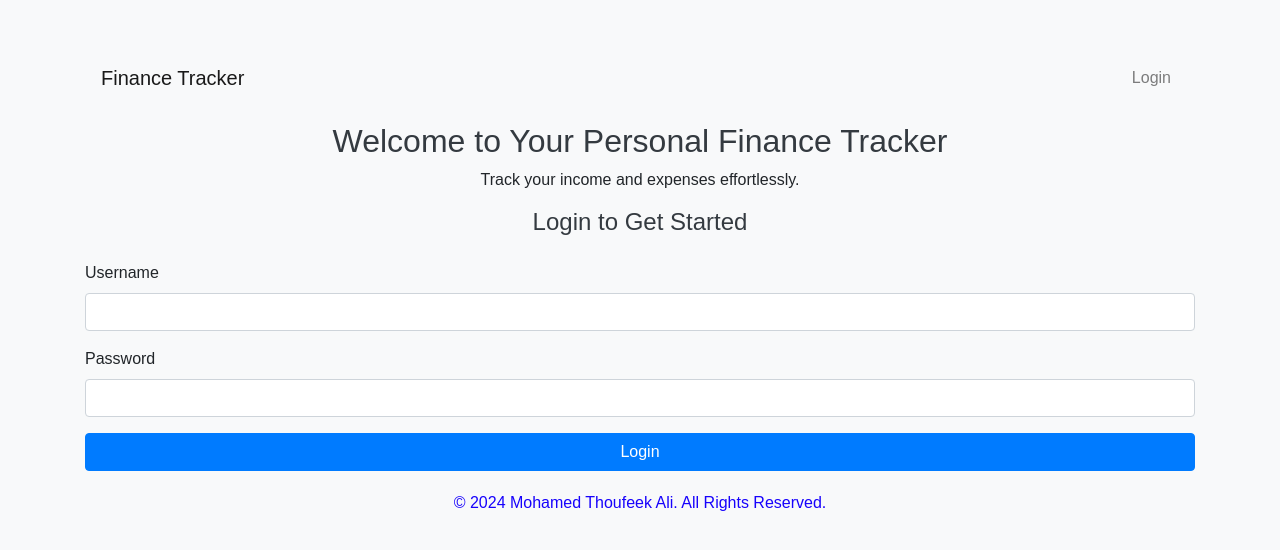
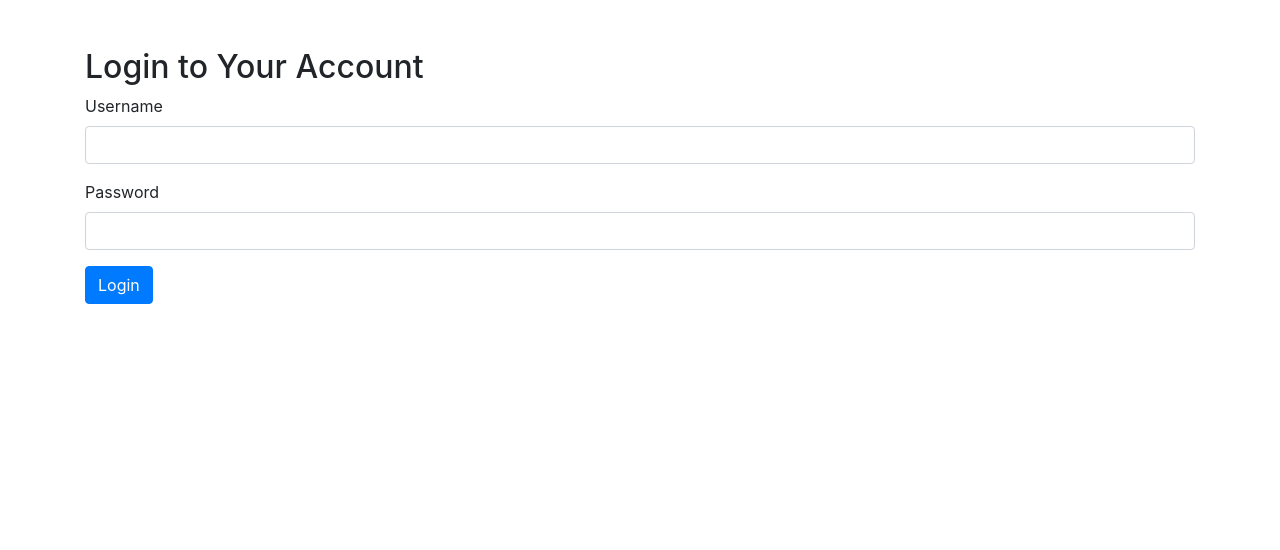
Before and after one commit to Thoufeek23/Personal_Finance_Tracker, a Flask app: page /login in a window 1280 px wide. Shown: the top 550 px of the page. Run offline with Flask 2, Linux system fonts and the light colour scheme; some libraries are stand-ins or nearby versions.

Commit message:
Update login.html

```diff
--- a/templates/login.html
+++ b/templates/login.html
@@ -1,11 +1,32 @@
-{% extends 'base.html' %}
-{% block content %}
-<div class="text-center">
-    <h2>Welcome to Your Personal Finance Tracker</h2>
-    <p>Track your income and expenses effortlessly.</p>
-    <h4>Login to Get Started</h4>
+<!DOCTYPE html>
+<html lang="en">
+<head>
+    <meta charset="UTF-8">
+    <meta name="viewport" content="width=device-width, initial-scale=1.0">
+    <title>Login - Personal Finance Tracker</title>
+    <link rel="stylesheet" href="https://stackpath.bootstrapcdn.com/bootstrap/4.5.2/css/bootstrap.min.css">
+</head>
+<body>
+    <div class="container mt-5">
+        <h2>Login to Your Account</h2>
+
+        <!-- Display Flash Messages -->
+        {% with messages = get_flashed_messages(with_categories=True) %}
+            {% if messages %}
+                <div class="mt-4">
+                    {% for category, message in messages %}
+                        <div class="alert alert-{{ category }} alert-dismissible fade show" role="alert">
+                            {{ message }}
+                            <button type="button" class="close" data-dismiss="alert" aria-label="Close">
+                                <span aria-hidden="true">&times;</span>
+                            </button>
                         </div>
-<form method="POST" class="mt-4">
+                    {% endfor %}
+                </div>
+            {% endif %}
+        {% endwith %}
+
+        <form method="POST" action="{{ url_for('login') }}">
             <div class="form-group">
                 <label for="username">Username</label>
                 <input type="text" name="username" class="form-control" required>
@@ -14,6 +35,12 @@
                 <label for="password">Password</label>
                 <input type="password" name="password" class="form-control" required>
             </div>
-    <button type="submit" class="btn btn-primary btn-block">Login</button>
+            <button type="submit" class="btn btn-primary">Login</button>
         </form>
-{% endblock %}
+    </div>
+
+    <!-- Optional: include Bootstrap JS and jQuery -->
+    <script src="https://code.jquery.com/jquery-3.5.1.slim.min.js"></script>
+    <script src="https://cdn.jsdelivr.net/npm/bootstrap@4.5.2/dist/js/bootstrap.bundle.min.js"></script>
+</body>
+</html>
```
Lines whose indentation alone changed are shown as unchanged.
